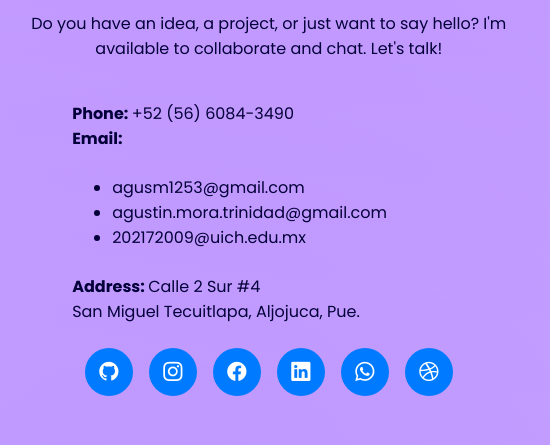
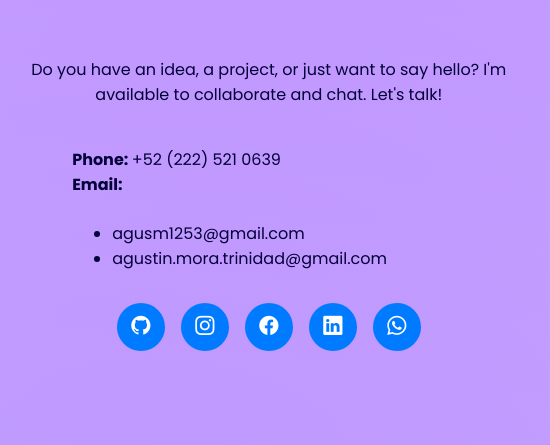
Before and after one commit to agusx64/portfolio-web, a website: page views/index.html in a window 1280 px wide. Shown: the part 9320-9765 px from the top of the page, 105-655 px from the left. Drawn offline with nearby package versions, Linux system fonts and the light colour scheme; a web font is replaced by a local one.

Commit message:
Update CV and contact information in index files

```diff
--- a/public/javascripts/index.js
+++ b/public/javascripts/index.js
@@ -19,7 +19,7 @@ mobileMenuIcon.addEventListener('click', () => {
 buttonContactWhatsapp.forEach((button) => {
 
     button.addEventListener('click', () => {
-        window.open('https://api.whatsapp.com/send?phone=525660843490&text=Hola%20Agustin,%20me%20interesa%20tu%20trabajo!', '_blank');
+        window.open('https://api.whatsapp.com/send?phone=522451036485&text=Hola%20Agustin,%20me%20interesa%20tu%20trabajo!', '_blank');
     });
 
 });
--- a/views/index.html
+++ b/views/index.html
@@ -428,7 +428,7 @@
                 <i class="bi bi-mortarboard-fill"></i>
             </div>
             <h2 class="card-title academic-title">
-                Universidad Interserrana del estado de Puebla - Chilchotla
+                Universidad Interserrana del Estado de Puebla - Chilchotla
             </h2>
             <p class="card-text">
                 Lic. Ingenieria en sistemas computacionales
@@ -549,16 +549,12 @@
                 available to collaborate and chat. Let's talk!
             </p>
             <div class="skill-description about">
-                <p><strong>Phone: </strong>+52 (56) 6084-3490</p>
+                <p><strong>Phone: </strong>+52 (222) 521 0639</p>
                 <p><strong>Email: </strong></p>
                 <ul class="ul-about-list">
                     <li>agusm1253@gmail.com</li>
                     <li>agustin.mora.trinidad@gmail.com</li>
-                    <li>202172009@uich.edu.mx</li>
                 </ul>
-                <p><strong>Address: </strong>Calle 2 Sur #4 <br>
-                    San Miguel Tecuitlapa, Aljojuca, Pue.
-                </p>
                 <div class="about-icons-container">
                     <a href="https://github.com/agusx64" target="_blank" class="about-icon">
                         <i class="bi bi-github"></i>
@@ -574,9 +570,6 @@
                     </a>
                     <a href="https://api.whatsapp.com/send?phone=525660843490&text=Hola%20Agustin,%20me%20interesa%20tu%20trabajo!" target="_blank" class="about-icon">
                         <i class="bi bi-whatsapp"></i>
-                    </a>
-                    <a href="https://dribbble.com/agus_x64" target="_blank" class="about-icon">
-                        <i class="bi bi-dribbble"></i>
                     </a>
                 </div>
             </div>
```
Also changed, not shown: 1 other file.
